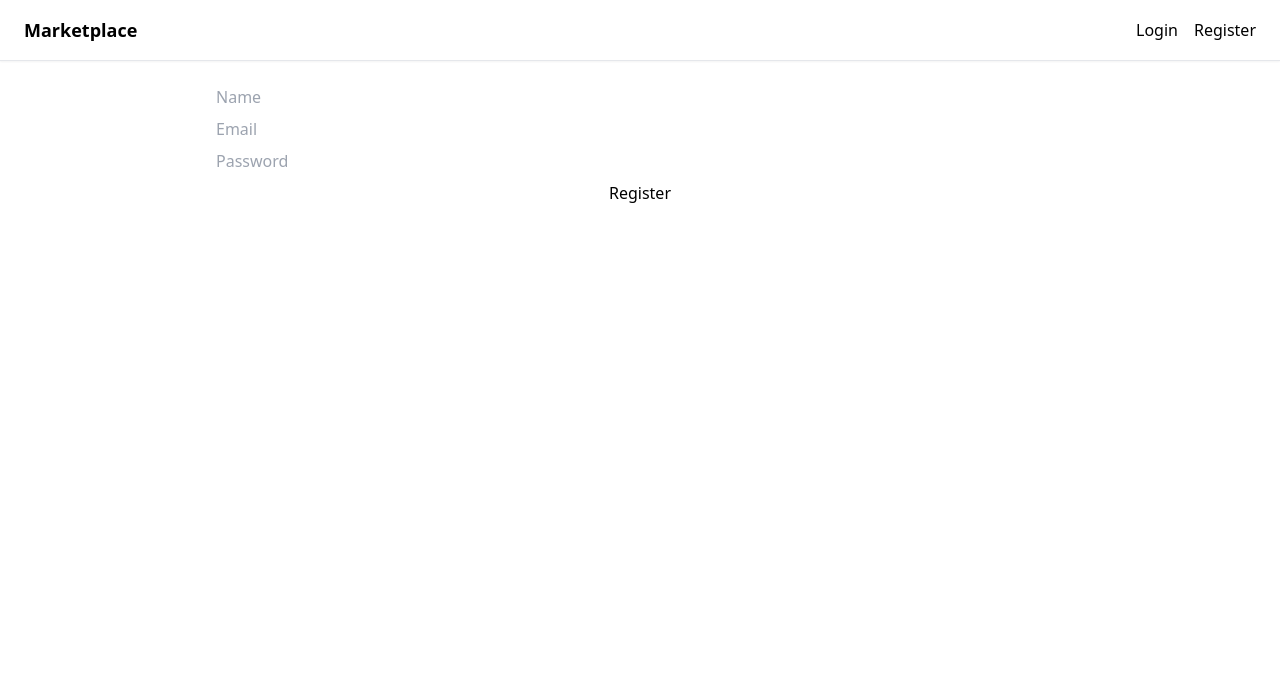
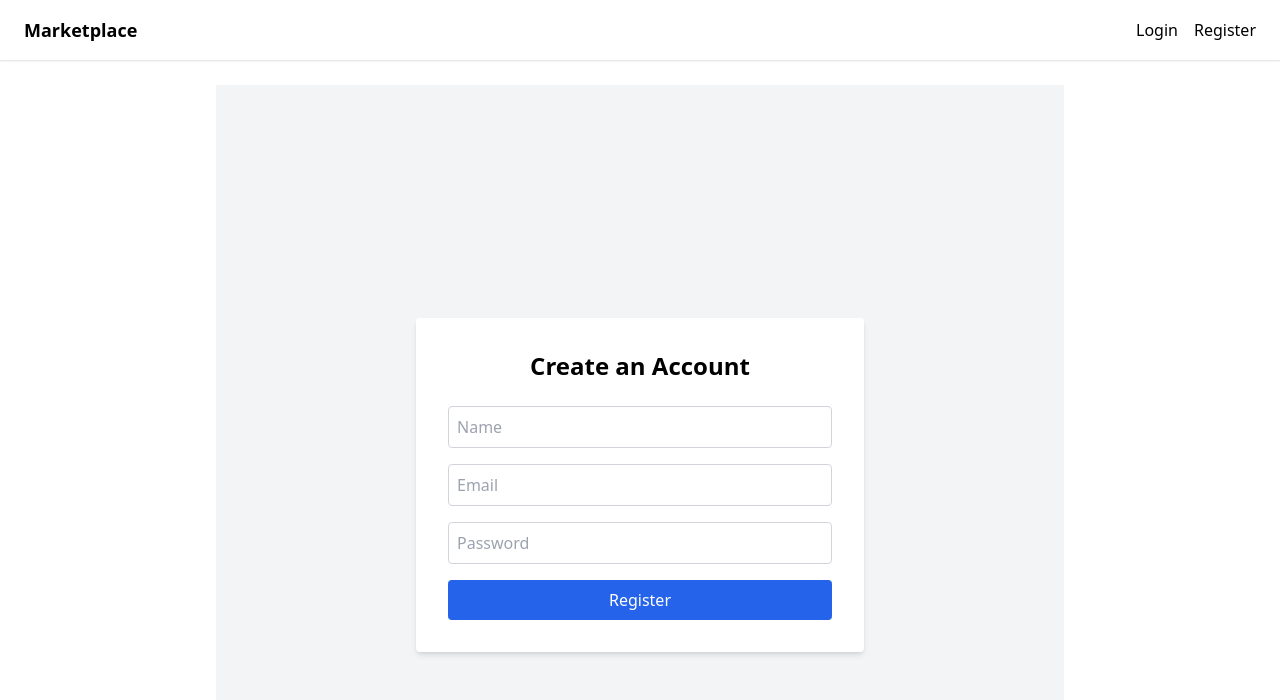
Before and after one commit to sullyist/marketplace-starter, a Next.js app: page /register in a window 1280 px wide. Shown: the top 700 px of the page. Built offline with nearby package versions, Linux system fonts and the light colour scheme; no server answers.

Commit message:
Align register page layout with login page for consistent UI

```diff
--- a/pages/register.js
+++ b/pages/register.js
@@ -3,30 +3,66 @@ import { useState } from 'react';
 import { useRouter } from 'next/router';
 
 export default function Register() {
-  const [form, setForm] = useState({ email: '', password: '', name: '' });
   const router = useRouter();
+  const [form, setForm] = useState({ name: '', email: '', password: '' });
 
-  const handleSubmit = async (e) => {
+  const handleChange = e => {
+    setForm({ ...form, [e.target.name]: e.target.value });
+  };
+
+  const handleSubmit = async e => {
     e.preventDefault();
-    const res = await fetch('/api/register', {
+    const res = await fetch('/api/auth/register', {
       method: 'POST',
       headers: { 'Content-Type': 'application/json' },
       body: JSON.stringify(form),
     });
+
     if (res.ok) {
-      alert('Account created');
       router.push('/login');
-    } else {
-      alert('Registration failed');
     }
   };
 
   return (
-    <form onSubmit={handleSubmit} style={{ display: 'flex', flexDirection: 'column', gap: 8 }}>
-      <input name="name" placeholder="Name" onChange={e => setForm({ ...form, name: e.target.value })} required />
-      <input name="email" placeholder="Email" onChange={e => setForm({ ...form, email: e.target.value })} required />
-      <input name="password" placeholder="Password" type="password" onChange={e => setForm({ ...form, password: e.target.value })} required />
-      <button type="submit">Register</button>
-    </form>
+    <div className="min-h-screen flex items-center justify-center bg-gray-100 px-4">
+      <div className="w-full max-w-md bg-white p-8 shadow-md rounded">
+        <h1 className="text-2xl font-bold mb-6 text-center">Create an Account</h1>
+        <form onSubmit={handleSubmit} className="space-y-4">
+          <input
+            className="w-full border border-gray-300 p-2 rounded"
+            type="text"
+            name="name"
+            placeholder="Name"
+            value={form.name}
+            onChange={handleChange}
+            required
+          />
+          <input
+            className="w-full border border-gray-300 p-2 rounded"
+            type="email"
+            name="email"
+            placeholder="Email"
+            value={form.email}
+            onChange={handleChange}
+            required
+          />
+          <input
+            className="w-full border border-gray-300 p-2 rounded"
+            type="password"
+            name="password"
+            placeholder="Password"
+            value={form.password}
+            onChange={handleChange}
+            required
+          />
+          <button
+            type="submit"
+            className="w-full bg-blue-600 text-white p-2 rounded hover:bg-blue-700 transition"
+          >
+            Register
+          </button>
+        </form>
+      </div>
+    </div>
   );
 }
```
Also changed, not shown: 2 other files (tests, documents, lock files or other folders).
